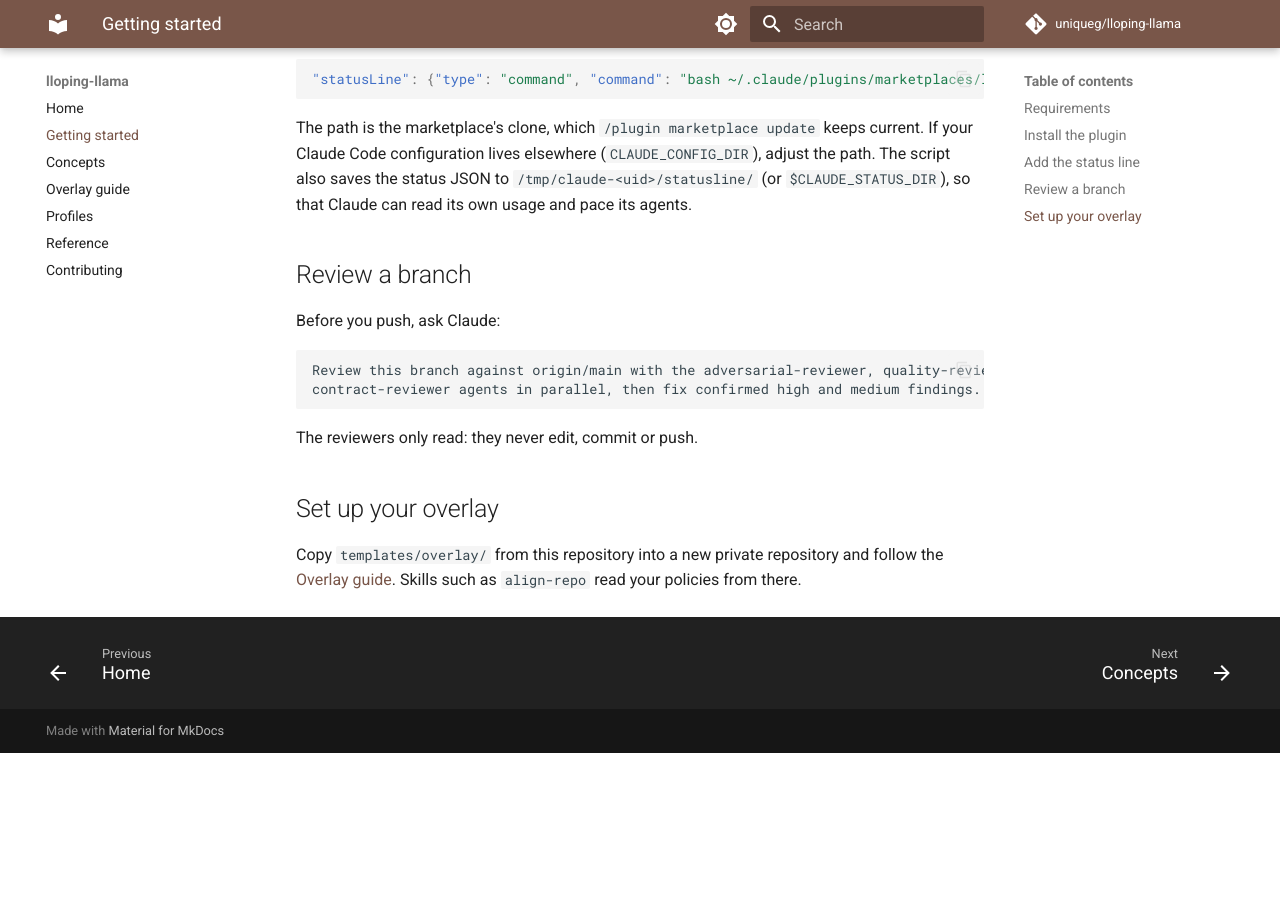
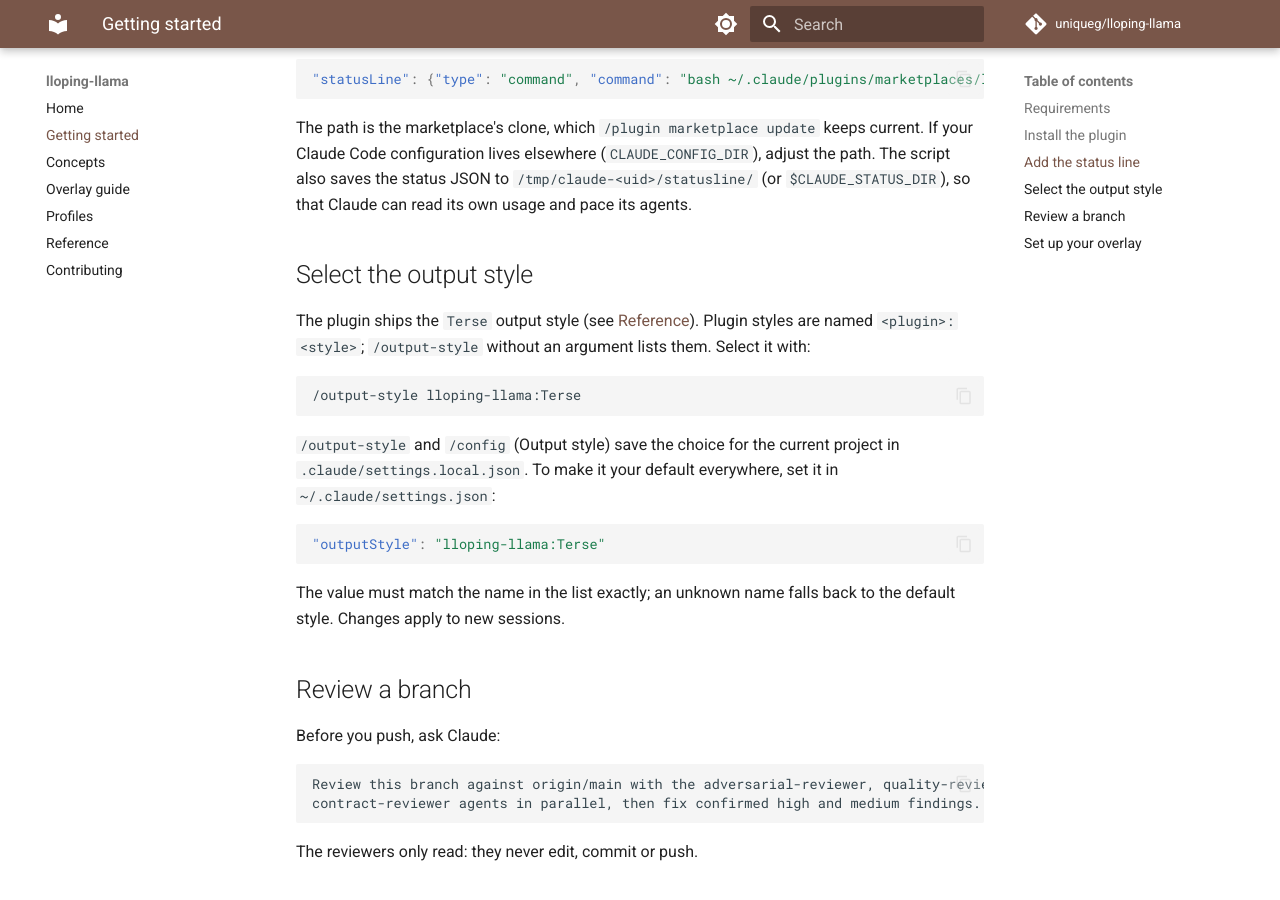
Before and after one commit to uniqueg/lloping-llama, an MkDocs documentation site: the page built from docs/getting-started.md, in a window 1280 px wide and 900 px high, scrolled down 787 px. Built offline with MkDocs 1.6.1 and Material for MkDocs 9.7.7, drawn with Linux system fonts in a browser that asks for light colours; comment, search, counter and statistics services are not loaded; before the commit the page ends 1540 px from its top, so only the background shows below that.

Commit message:
feat: add the Terse output style
Ship output-styles/terse.md (selected as lloping-llama:Terse): short
terminal replies, full context only for decisions on the to-do
board, to-dos as prerequisites and exact steps, one line for
background events, fixed-width tables in code blocks. Keeps the
coding instructions. Document it in the README, index, getting
started and reference pages.

Closes #3

Co-Authored-By: Claude Opus 5.5 <noreply@anthropic.com>

````diff
--- a/docs/getting-started.md
+++ b/docs/getting-started.md
@@ -39,6 +39,27 @@ Claude Code configuration lives elsewhere (`CLAUDE_CONFIG_DIR`), adjust the path
 saves the status JSON to `/tmp/claude-<uid>/statusline/` (or `$CLAUDE_STATUS_DIR`), so that Claude
 can read its own usage and pace its agents.
 
+## Select the output style
+
+The plugin ships the `Terse` output style (see [Reference](reference.md#output-styles)). Plugin
+styles are named `<plugin>:<style>`; `/output-style` without an argument lists them. Select it
+with:
+
+```text
+/output-style lloping-llama:Terse
+```
+
+`/output-style` and `/config` (Output style) save the choice for the current project in
+`.claude/settings.local.json`. To make it your default everywhere, set it in
+`~/.claude/settings.json`:
+
+```json
+"outputStyle": "lloping-llama:Terse"
+```
+
+The value must match the name in the list exactly; an unknown name falls back to the default
+style. Changes apply to new sessions.
+
 ## Review a branch
 
 Before you push, ask Claude:
````
Also changed, not shown: README.md (+1 -0 lines), docs/index.md (+2 -0 lines), docs/reference.md (+15 -0 lines), output-styles/terse.md (added, +58 -0 lines).
